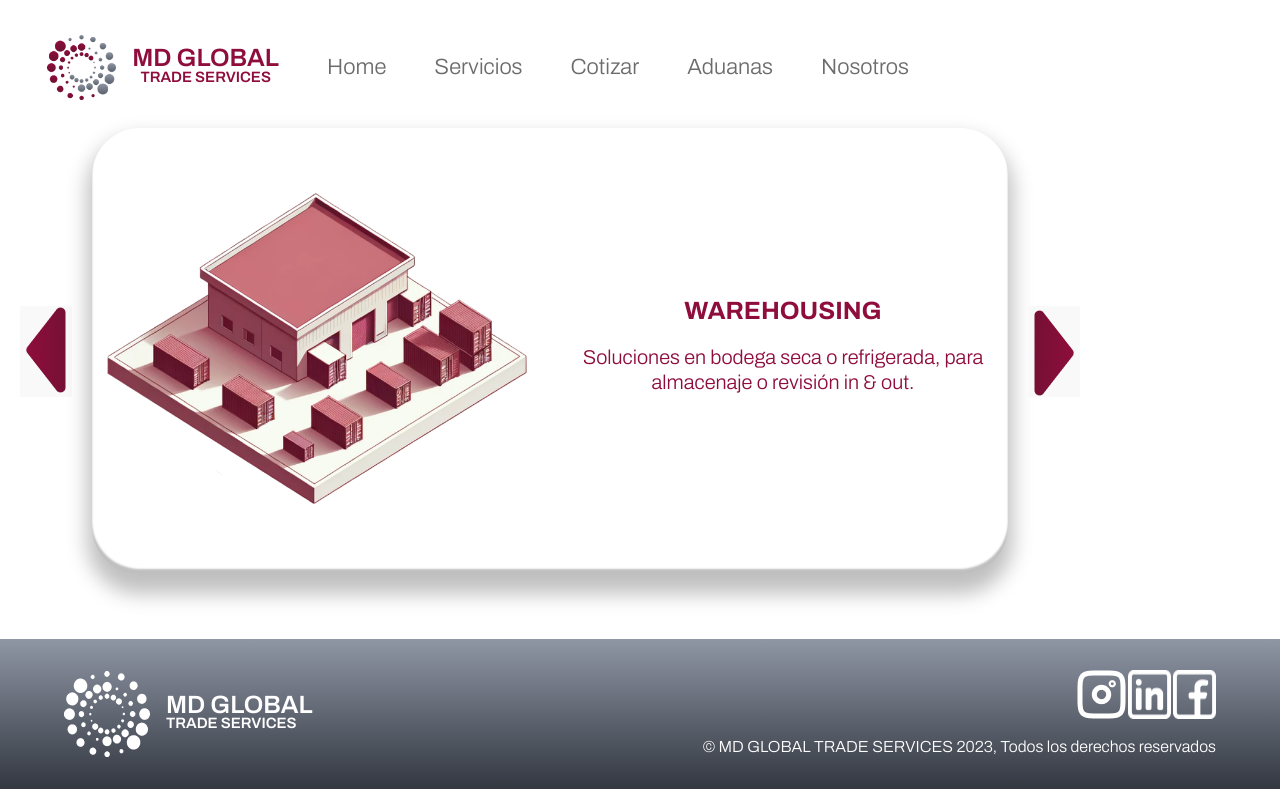
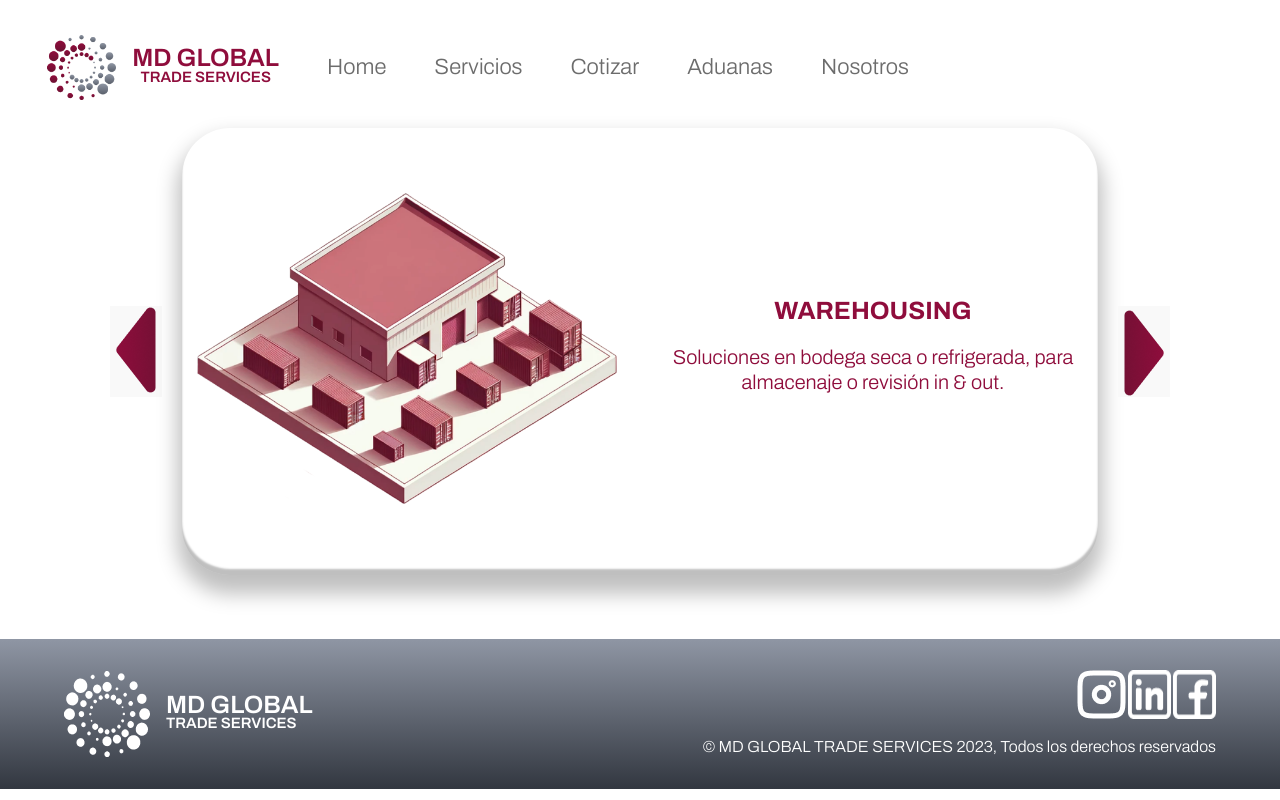
Before and after one commit to Franco97sassi/Md-global2024, a React (Vite) app in the folder frontend/mdglobal2024/: page /servicios in a window 1280 px wide. Built offline with nearby package versions, Linux system fonts and the light colour scheme; a web font is replaced by a local one.

Commit message:
services mobile 95%

```diff
--- a/frontend/mdglobal2024/src/componentes/Servicios/Servicios.jsx
+++ b/frontend/mdglobal2024/src/componentes/Servicios/Servicios.jsx
@@ -41,7 +41,7 @@ function Servicios() {
        {isMobile ? (<HamburguesaMenu></HamburguesaMenu>) : (<Navbar></Navbar>)}
       </header>
       <main>
-        <div className="carousel-container" style={{ marginTop: '10%', marginBottom: '5%' , marginLeft: isMobile ? '3rem' : ''}}>
+        <div className="carousel-container" style={{ marginTop: '10%', marginBottom: '5%' , display: 'flex' , justifyContent: 'center'}}>
           <div className="carousel" >
             <div className="slide-container" style={{ display: 'flex', flexDirection: 'row'  , alignContent: 'center' , justifyContent: 'center'}}>
               <button className='flechitaLeft' style={{border: '0px' ,margin: '20px' , height: 'fit-content' , alignSelf: 'center'}} onClick={prevSlide}>
```
